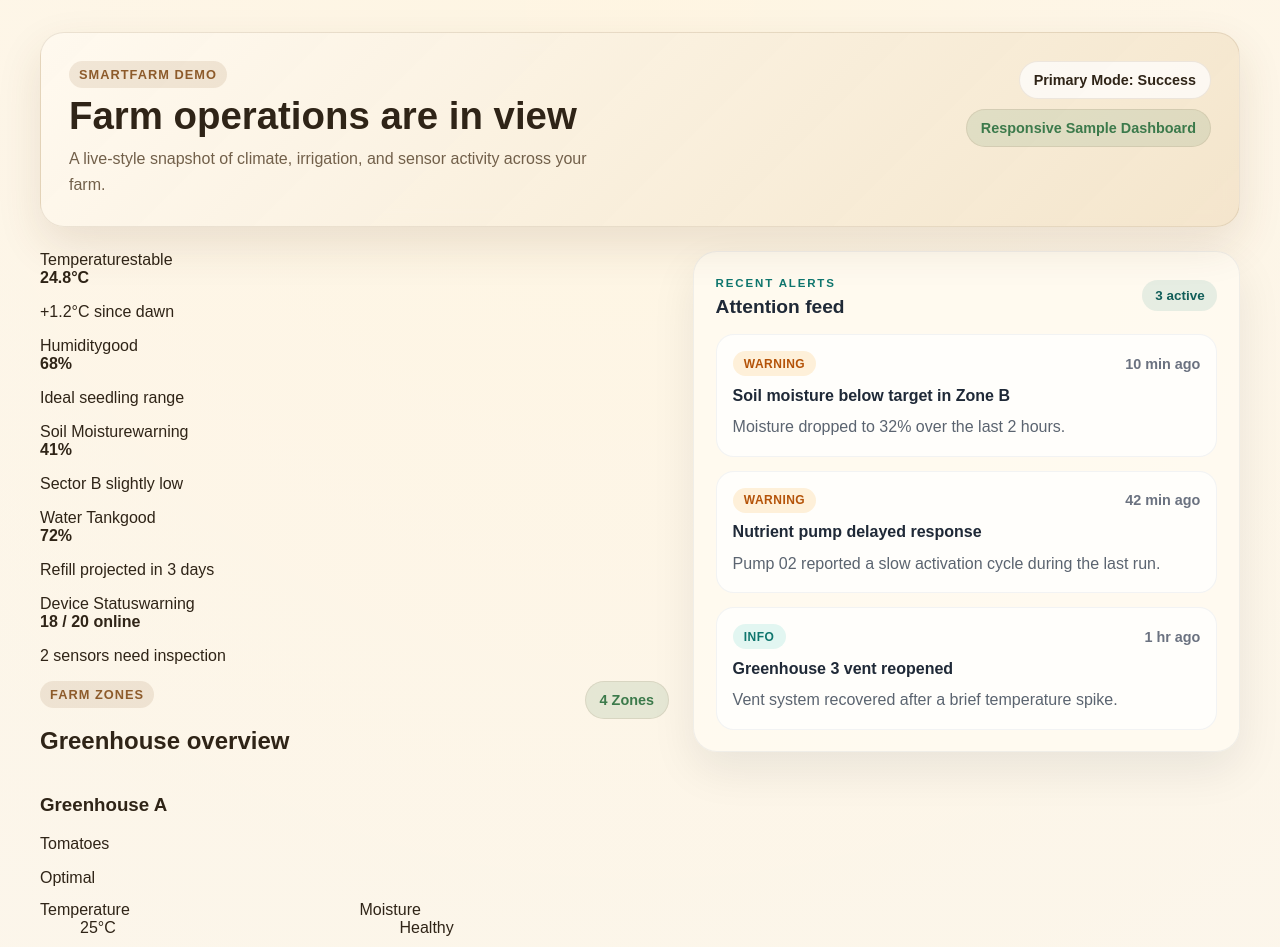
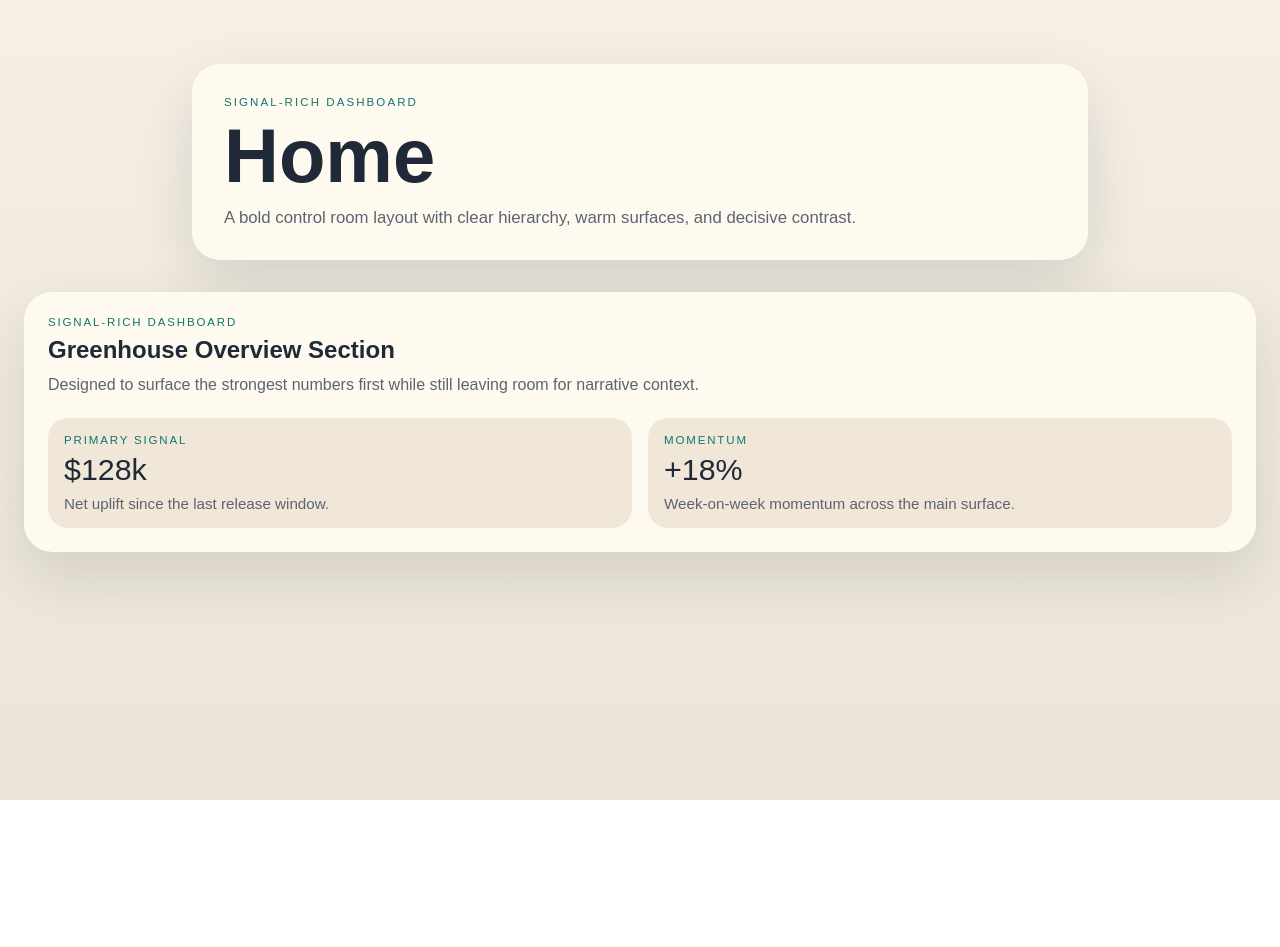
Before and after one commit to bugek/next-test-agent, a Next.js app: page / in a window 1280 px wide. Shown: the top 947 px of the page. After the commit the page ends 800 px from the top, so only its background shows below. Built offline with nearby package versions, Linux system fonts and the light colour scheme.

Commit message:
AI Code Agent automated update

```diff
--- a/app/page.tsx
+++ b/app/page.tsx
@@ -1,190 +1,27 @@
-import { AlertsPanel, type AlertItem } from '../components/dashboard/alerts-panel';
-import { StateWrapper, type DemoState } from '../components/dashboard/state-wrapper';
-import { SummaryCards, type SummaryMetric } from '../components/dashboard/summary-cards';
-import { ZonesOverview, type FarmZone } from '../components/dashboard/zones-overview';
+import { GreenhouseOverviewSection } from "../components/greenhouse-overview-section";
 
-const demoState: DemoState = 'success';
-
-const metrics: SummaryMetric[] = [
-  {
-    label: 'Temperature',
-    value: '24.8°C',
-    trend: '+1.2°C since dawn',
-    status: 'stable',
-  },
-  {
-    label: 'Humidity',
-    value: '68%',
-    trend: 'Ideal seedling range',
-    status: 'good',
-  },
-  {
-    label: 'Soil Moisture',
-    value: '41%',
-    trend: 'Sector B slightly low',
-    status: 'warning',
-  },
-  {
-    label: 'Water Tank',
-    value: '72%',
-    trend: 'Refill projected in 3 days',
-    status: 'good',
-  },
-  {
-    label: 'Device Status',
-    value: '18 / 20 online',
-    trend: '2 sensors need inspection',
-    status: 'warning',
-  },
+const previewItems = [
+  { label: "Primary signal", value: "$128k", detail: "Net uplift since the last release window." },
+  { label: "Momentum", value: "+18%", detail: "Week-on-week momentum across the main surface." },
 ];
 
-const alerts: AlertItem[] = [
-  {
-    title: 'Soil moisture below target in Zone B',
-    detail: 'Moisture dropped to 32% over the last 2 hours.',
-    level: 'warning',
-    time: '10 min ago',
-  },
-  {
-    title: 'Nutrient pump delayed response',
-    detail: 'Pump 02 reported a slow activation cycle during the last run.',
-    level: 'warning',
-    time: '42 min ago',
-  },
-  {
-    title: 'Greenhouse 3 vent reopened',
-    detail: 'Vent system recovered after a brief temperature spike.',
-    level: 'info',
-    time: '1 hr ago',
-  },
-];
-
-const zones: FarmZone[] = [
-  {
-    name: 'Greenhouse A',
-    crop: 'Tomatoes',
-    temperature: '25°C',
-    moisture: 'Healthy',
-    irrigation: 'Scheduled 4:00 PM',
-    status: 'Optimal',
-  },
-  {
-    name: 'Greenhouse B',
-    crop: 'Leafy Greens',
-    temperature: '22°C',
-    moisture: 'Needs water',
-    irrigation: 'Priority queue',
-    status: 'Attention',
-  },
-  {
-    name: 'Orchard West',
-    crop: 'Citrus',
-    temperature: '27°C',
-    moisture: 'Balanced',
-    irrigation: 'Completed 8:15 AM',
-    status: 'Stable',
-  },
-  {
-    name: 'Nursery Bay',
-    crop: 'Seedlings',
-    temperature: '23°C',
-    moisture: 'Protected',
-    irrigation: 'Misting active',
-    status: 'Optimal',
-  },
-];
-
-const stateCopy: Record<DemoState, { title: string; message: string }> = {
-  loading: {
-    title: 'Loading SmartFarm dashboard',
-    message: 'Preparing the latest greenhouse snapshot and alert feed.',
-  },
-  empty: {
-    title: 'No SmartFarm data yet',
-    message: 'Connect sensors or add sample readings to populate this demo view.',
-  },
-  error: {
-    title: 'Dashboard preview unavailable',
-    message: 'We could not load the sample monitoring data. Try refreshing the demo.',
-  },
-  success: {
-    title: 'Farm operations are in view',
-    message: 'A live-style snapshot of climate, irrigation, and sensor activity across your farm.',
-  },
+const pageStyles = {
+  shell: { minHeight: "100vh", padding: "4rem 1.5rem", background: "linear-gradient(180deg, #f5efe4 0%, #ebe4d8 100%)", color: "#1f2937" },
+  hero: { maxWidth: "56rem", margin: "0 auto 2rem", padding: "2rem", borderRadius: "28px", background: "#fffaf0", boxShadow: "0 24px 60px rgba(15, 23, 42, 0.12)" },
+  eyebrow: { margin: 0, textTransform: "uppercase", letterSpacing: "0.18em", fontSize: "0.72rem", color: "#0f766e" },
+  title: { margin: "0.75rem 0 0", fontSize: "clamp(2.5rem, 6vw, 4.75rem)", lineHeight: 0.95 },
+  description: { maxWidth: "42rem", margin: "1rem 0 0", fontSize: "1.05rem", color: "#5b6470" },
 };
 
-const stateOrder: DemoState[] = ['success', 'loading', 'empty', 'error'];
-
-function DashboardContent({ currentState }: { currentState: DemoState }) {
-  const currentAlerts = currentState === 'empty' ? [] : alerts;
-  const currentZones = currentState === 'empty' ? [] : zones;
-
+export default function HomePage() {
   return (
-    <StateWrapper
-      state={currentState}
-      emptyTitle="No live farm readings"
-      emptyMessage="Summary cards stay visible for context, while alerts and zones show how empty dashboard sections are presented."
-      errorTitle="Dashboard content unavailable"
-      errorMessage="This in-page example demonstrates an inline error state alongside route-level error boundaries."
-    >
-      <section className="dashboard-grid" aria-label="SmartFarm dashboard overview">
-        <div className="dashboard-main">
-          <SummaryCards metrics={metrics} />
-          {currentZones.length === 0 ? (
-            <section className="dashboard-panel">
-              <div className="empty-panel">
-                <strong>No zones configured</strong>
-                <p>Add greenhouses or irrigation zones to populate this overview.</p>
-              </div>
-            </section>
-          ) : (
-            <ZonesOverview zones={currentZones} />
-          )}
-        </div>
-        <div className="dashboard-side">
-          <AlertsPanel alerts={currentAlerts} />
-        </div>
+    <main style={pageStyles.shell}>
+      <section style={pageStyles.hero}>
+        <p style={pageStyles.eyebrow}>Signal-rich dashboard</p>
+        <h1 style={pageStyles.title}>Home</h1>
+        <p style={pageStyles.description}>A bold control room layout with clear hierarchy, warm surfaces, and decisive contrast.</p>
       </section>
-    </StateWrapper>
-  );
-}
-
-export default function Page() {
-  return (
-    <main className="page-shell">
-      <section className="hero-card">
-        <div>
-          <span className="eyebrow">SmartFarm demo</span>
-          <h1>{stateCopy[demoState].title}</h1>
-          <p>{stateCopy[demoState].message}</p>
-        </div>
-        <div className="hero-meta">
-          <div className="hero-pill">Primary mode: {demoState}</div>
-          <div className="hero-pill accent">Responsive sample dashboard</div>
-        </div>
-      </section>
-
-      <DashboardContent currentState={demoState} />
-
-      <section className="state-showcase" aria-label="Dashboard UI states showcase">
-        {stateOrder.map((state) => {
-          const copy = stateCopy[state];
-
-          return (
-            <article key={state} className="state-showcase-card">
-              <div className="panel-header">
-                <div>
-                  <span className="eyebrow">State preview</span>
-                  <h2>{copy.title}</h2>
-                </div>
-                <span className="hero-pill">{state}</span>
-              </div>
-              <p className="state-showcase-copy">{copy.message}</p>
-              <DashboardContent currentState={state} />
-            </article>
-          );
-        })}
-      </section>
+      <GreenhouseOverviewSection state="ready" items={previewItems} />
     </main>
   );
 }
```
Also changed, not shown: app/error.tsx (+13 -83 lines), app/loading.tsx (+3 -52 lines).
